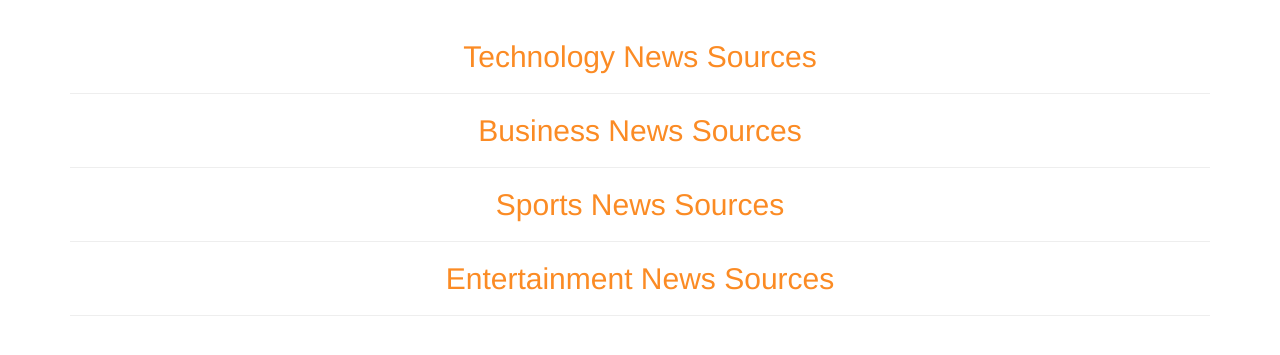
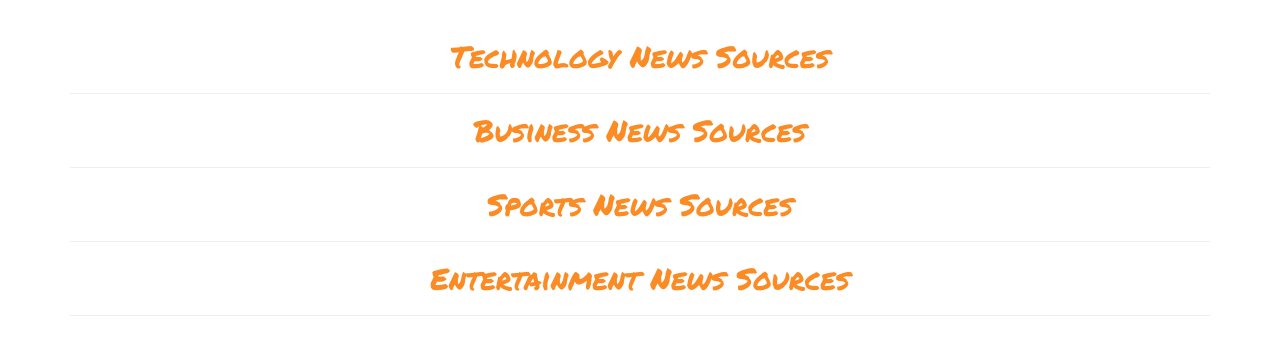
Before and after one commit to ndanu-josy/News-API, a Flask app: template app/templates/index.html in a window 1280 px wide. Shown: the part 52-407 px from the top of the page. Run offline with Flask 2, Linux system fonts and the light colour scheme; the template is opened without the code that fills it, so the values that code supplies are empty; some libraries are stand-ins or nearby versions.

Commit message:
Add font-family

```diff
--- a/app/templates/index.html
+++ b/app/templates/index.html
@@ -1,26 +1,28 @@
 {% extends 'base.html'%}
 {% import 'macros.html' as macro %}
+{% block content%}
+<link rel="preconnect" href="https://fonts.gstatic.com">
+<link href="https://fonts.googleapis.com/css2?family=Permanent+Marker&display=swap" rel="stylesheet">
 
-{% block content%}
 <div class="container">
 
 
-        <h2 style="color: #fb8b24;" class="text-center">Technology News Sources</h2>
+        <h2 style="color: #fb8b24; font-family: 'Permanent Marker', cursive;" class="text-center">Technology News Sources</h2>
         <hr>
         {{ macro.displaySourceList(technology_sources)}}
 
 
-        <h2 style="color: #fb8b24;" class="text-center">Business News Sources</h2>
+        <h2 style="color: #fb8b24; font-family: 'Permanent Marker', cursive;" class="text-center">Business News Sources</h2>
         <hr>
         {{ macro.displaySourceList(sources)}}
 
 
 
-        <h2 style="color: #fb8b24;" class="text-center"> Sports News Sources</h2>
+        <h2 style="color: #fb8b24; font-family: 'Permanent Marker', cursive;" class="text-center"> Sports News Sources</h2>
         <hr>
         {{ macro.displaySourceList(sports_sources)}}
 
-        <h2 style="color: #fb8b24;" class="text-center"> Entertainment News Sources</h2>
+        <h2 style="color: #fb8b24; font-family: 'Permanent Marker', cursive;" class="text-center">Entertainment News Sources</h2>
         <hr>
         {{ macro.displaySourceList(entertainment_sources)}}
 
```
